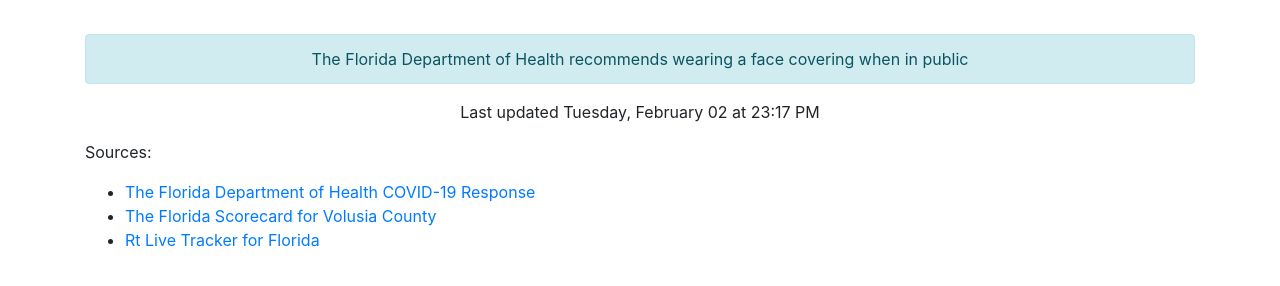
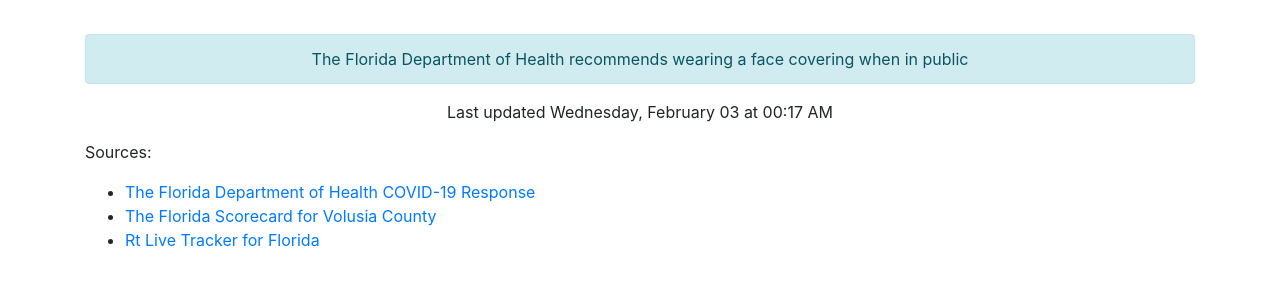
Before and after one commit to thinkjson/timeforchurch, a Jekyll site: the page built from index.md, in a window 1280 px wide. Shown: the part 544-830 px from the top of the page. Built offline with Jekyll 4.4.1, drawn with Linux system fonts in a browser that asks for light colours; our own code applies the rules of GitHub Pages for plain Markdown files.

Commit message:
Updating data

```diff
--- a/_includes/data.html
+++ b/_includes/data.html
@@ -10,4 +10,4 @@
     <div class="outcome text-success">YES</div>
     <div class="alert alert-info" role="alert">The Florida Department of Health recommends wearing a face covering when in public</div>
 
-    <p>Last updated Tuesday, February 02 at 23:17 PM</p>
+    <p>Last updated Wednesday, February 03 at 00:17 AM</p>
```
